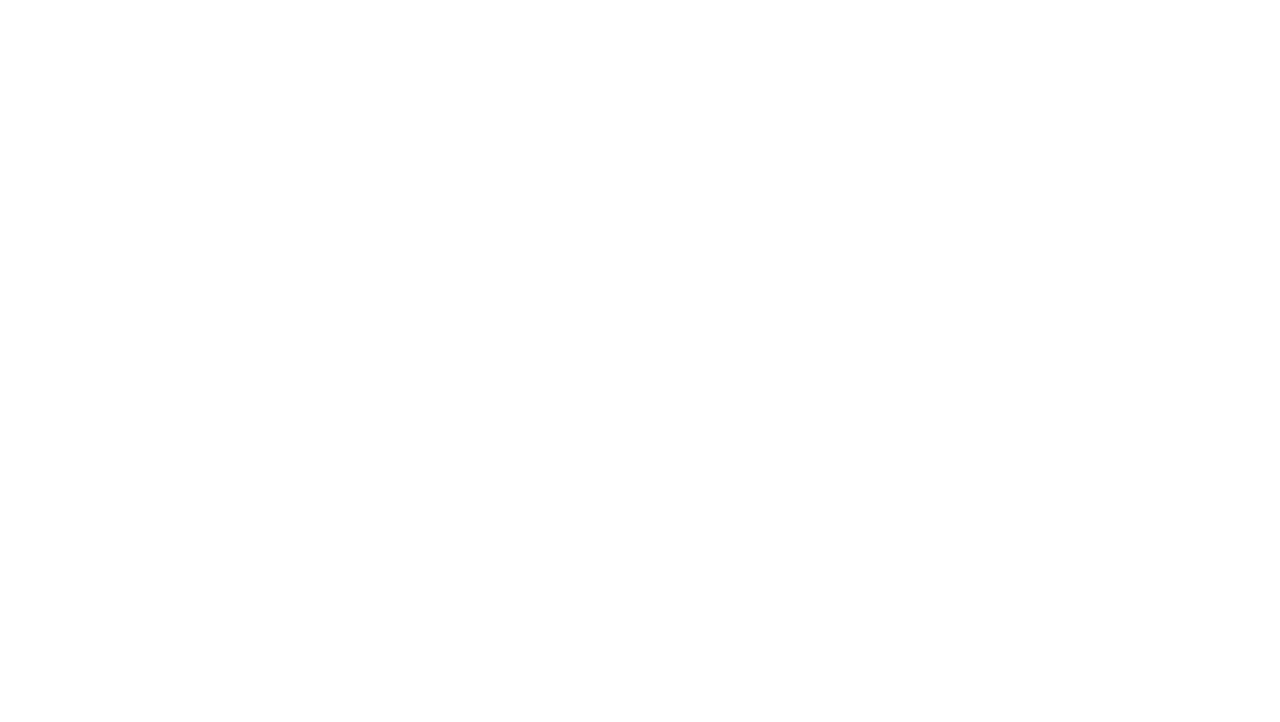
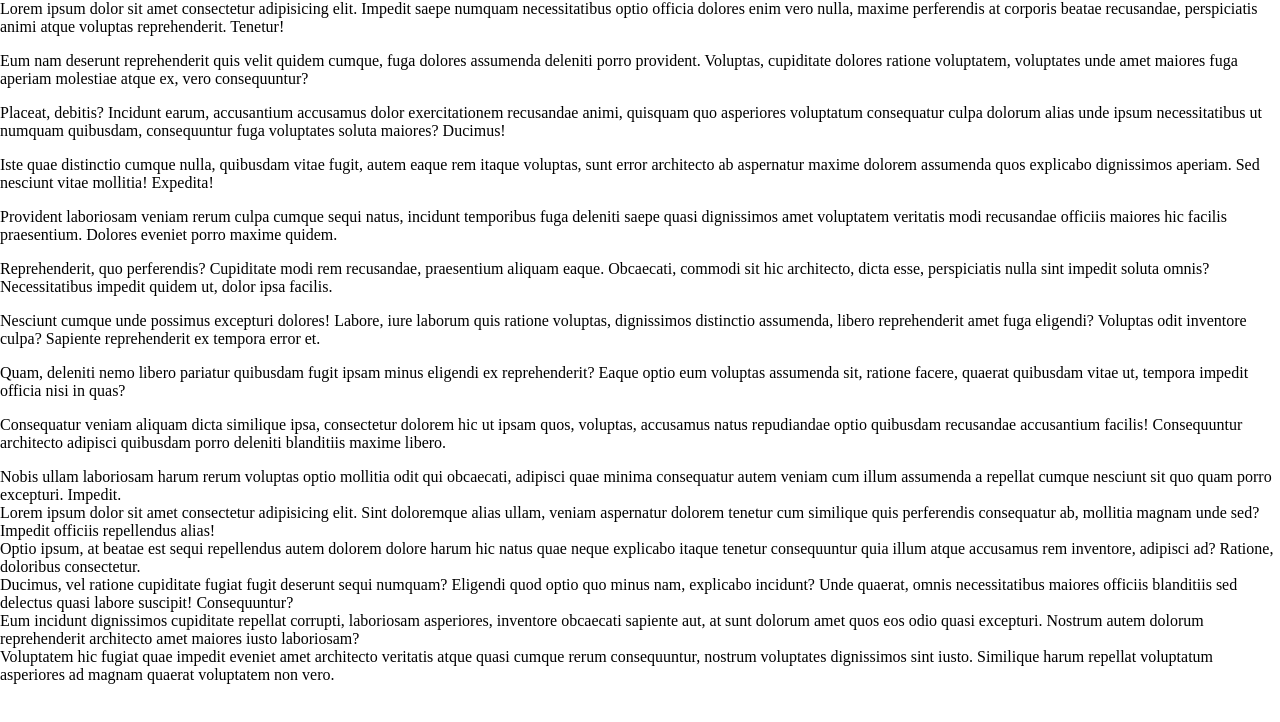
Before and after one commit to sergiomoreiraf/personal-lab, a plain HTML site: page css-reset/index.html in a window 1280 px wide. Drawn offline with Linux system fonts and the light colour scheme.

Commit message:
css reset

```diff
--- a/css-reset/index.html
+++ b/css-reset/index.html
@@ -1,12 +1,103 @@
 <!DOCTYPE html>
 <html lang="en">
-<head>
-    <meta charset="UTF-8">
-    <meta name="viewport" content="width=device-width, initial-scale=1.0">
-    <link rel="stylesheet" href="style.css">
+  <head>
+    <meta charset="UTF-8" />
+    <meta name="viewport" content="width=device-width, initial-scale=1.0" />
+    <link rel="stylesheet" href="reset.css" />
     <title>Document</title>
-</head>
-<body>
+  </head>
+  <body>
+    <p>
+      Lorem ipsum dolor sit amet consectetur adipisicing elit. Impedit saepe
+      numquam necessitatibus optio officia dolores enim vero nulla, maxime
+      perferendis at corporis beatae recusandae, perspiciatis animi atque
+      voluptas reprehenderit. Tenetur!
+    </p>
+    <p>
+      Eum nam deserunt reprehenderit quis velit quidem cumque, fuga dolores
+      assumenda deleniti porro provident. Voluptas, cupiditate dolores ratione
+      voluptatem, voluptates unde amet maiores fuga aperiam molestiae atque ex,
+      vero consequuntur?
+    </p>
+    <p>
+      Placeat, debitis? Incidunt earum, accusantium accusamus dolor
+      exercitationem recusandae animi, quisquam quo asperiores voluptatum
+      consequatur culpa dolorum alias unde ipsum necessitatibus ut numquam
+      quibusdam, consequuntur fuga voluptates soluta maiores? Ducimus!
+    </p>
+    <p>
+      Iste quae distinctio cumque nulla, quibusdam vitae fugit, autem eaque rem
+      itaque voluptas, sunt error architecto ab aspernatur maxime dolorem
+      assumenda quos explicabo dignissimos aperiam. Sed nesciunt vitae mollitia!
+      Expedita!
+    </p>
+    <p>
+      Provident laboriosam veniam rerum culpa cumque sequi natus, incidunt
+      temporibus fuga deleniti saepe quasi dignissimos amet voluptatem veritatis
+      modi recusandae officiis maiores hic facilis praesentium. Dolores eveniet
+      porro maxime quidem.
+    </p>
+    <p>
+      Reprehenderit, quo perferendis? Cupiditate modi rem recusandae,
+      praesentium aliquam eaque. Obcaecati, commodi sit hic architecto, dicta
+      esse, perspiciatis nulla sint impedit soluta omnis? Necessitatibus impedit
+      quidem ut, dolor ipsa facilis.
+    </p>
+    <p>
+      Nesciunt cumque unde possimus excepturi dolores! Labore, iure laborum quis
+      ratione voluptas, dignissimos distinctio assumenda, libero reprehenderit
+      amet fuga eligendi? Voluptas odit inventore culpa? Sapiente reprehenderit
+      ex tempora error et.
+    </p>
+    <p>
+      Quam, deleniti nemo libero pariatur quibusdam fugit ipsam minus eligendi
+      ex reprehenderit? Eaque optio eum voluptas assumenda sit, ratione facere,
+      quaerat quibusdam vitae ut, tempora impedit officia nisi in quas?
+    </p>
+    <p>
+      Consequatur veniam aliquam dicta similique ipsa, consectetur dolorem hic
+      ut ipsam quos, voluptas, accusamus natus repudiandae optio quibusdam
+      recusandae accusantium facilis! Consequuntur architecto adipisci quibusdam
+      porro deleniti blanditiis maxime libero.
+    </p>
+    <p>
+      Nobis ullam laboriosam harum rerum voluptas optio mollitia odit qui
+      obcaecati, adipisci quae minima consequatur autem veniam cum illum
+      assumenda a repellat cumque nesciunt sit quo quam porro excepturi.
+      Impedit.
+    </p>
+    <ul class="my-list">
+      <li>
+        Lorem ipsum dolor sit amet consectetur adipisicing elit. Sint doloremque
+        alias ullam, veniam aspernatur dolorem tenetur cum similique quis
+        perferendis consequatur ab, mollitia magnam unde sed? Impedit officiis
+        repellendus alias!
+      </li>
+      <li>
+        Optio ipsum, at beatae est sequi repellendus autem dolorem dolore harum
+        hic natus quae neque explicabo itaque tenetur consequuntur quia illum
+        atque accusamus rem inventore, adipisci ad? Ratione, doloribus
+        consectetur.
+      </li>
+      <li>
+        Ducimus, vel ratione cupiditate fugiat fugit deserunt sequi numquam?
+        Eligendi quod optio quo minus nam, explicabo incidunt? Unde quaerat,
+        omnis necessitatibus maiores officiis blanditiis sed delectus quasi
+        labore suscipit! Consequuntur?
+      </li>
+      <li>
+        Eum incidunt dignissimos cupiditate repellat corrupti, laboriosam
+        asperiores, inventore obcaecati sapiente aut, at sunt dolorum amet quos
+        eos odio quasi excepturi. Nostrum autem dolorum reprehenderit architecto
+        amet maiores iusto laboriosam?
+      </li>
+      <li>
+        Voluptatem hic fugiat quae impedit eveniet amet architecto veritatis
+        atque quasi cumque rerum consequuntur, nostrum voluptates dignissimos
+        sint iusto. Similique harum repellat voluptatum asperiores ad magnam
+        quaerat voluptatem non vero.
+      </li>
+    </ul>
     <script src="script.js" defer="true"></script>
-</body>
+  </body>
 </html>
--- /dev/null
+++ b/css-reset/reset.css
@@ -0,0 +1,40 @@
+@layer reset {
+  *,
+  *::before,
+  *::after {
+    box-sizing: border-box;
+  }
+
+  html {
+    -moz-text-size-adjust: none;
+    -webkit-text-size-adjust: none;
+    text-size-adjust: none;
+    /* color-scheme: light dark; */
+  }
+
+  body {
+    margin: 0;
+  }
+
+  :first-child {
+    margin-block-start: 0;
+  }
+
+  h1,
+  h2,
+  h3,
+  h4,
+  p,
+  figure,
+  blockquote,
+  dl,
+  dd {
+    margin-block-end: 0;
+  }
+
+  :is(ul, ol)[class] {
+    list-style: "";
+    margin: 0;
+    padding: 0;
+  }
+}
```
Also changed, not shown: css-reset/style.css (deleted).
